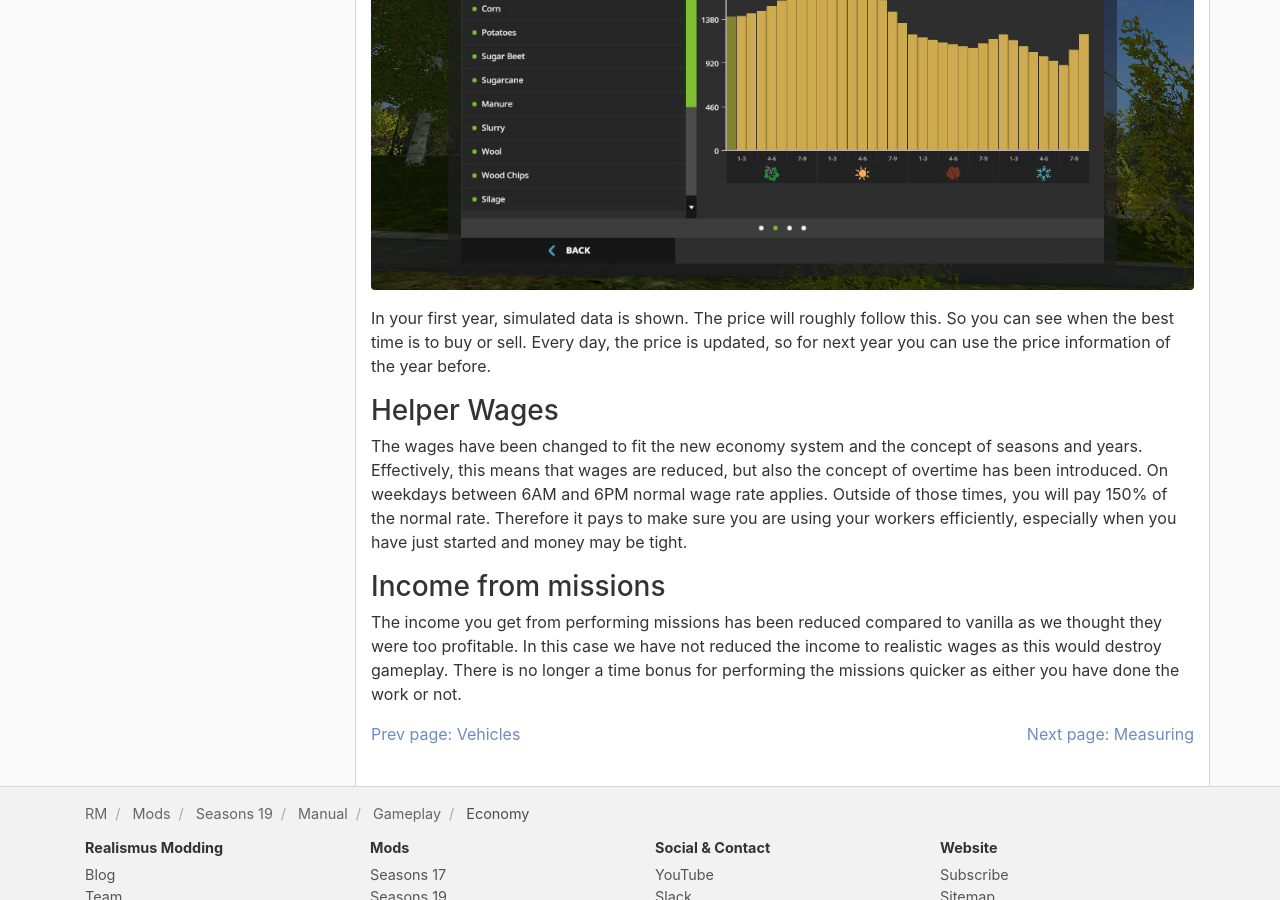
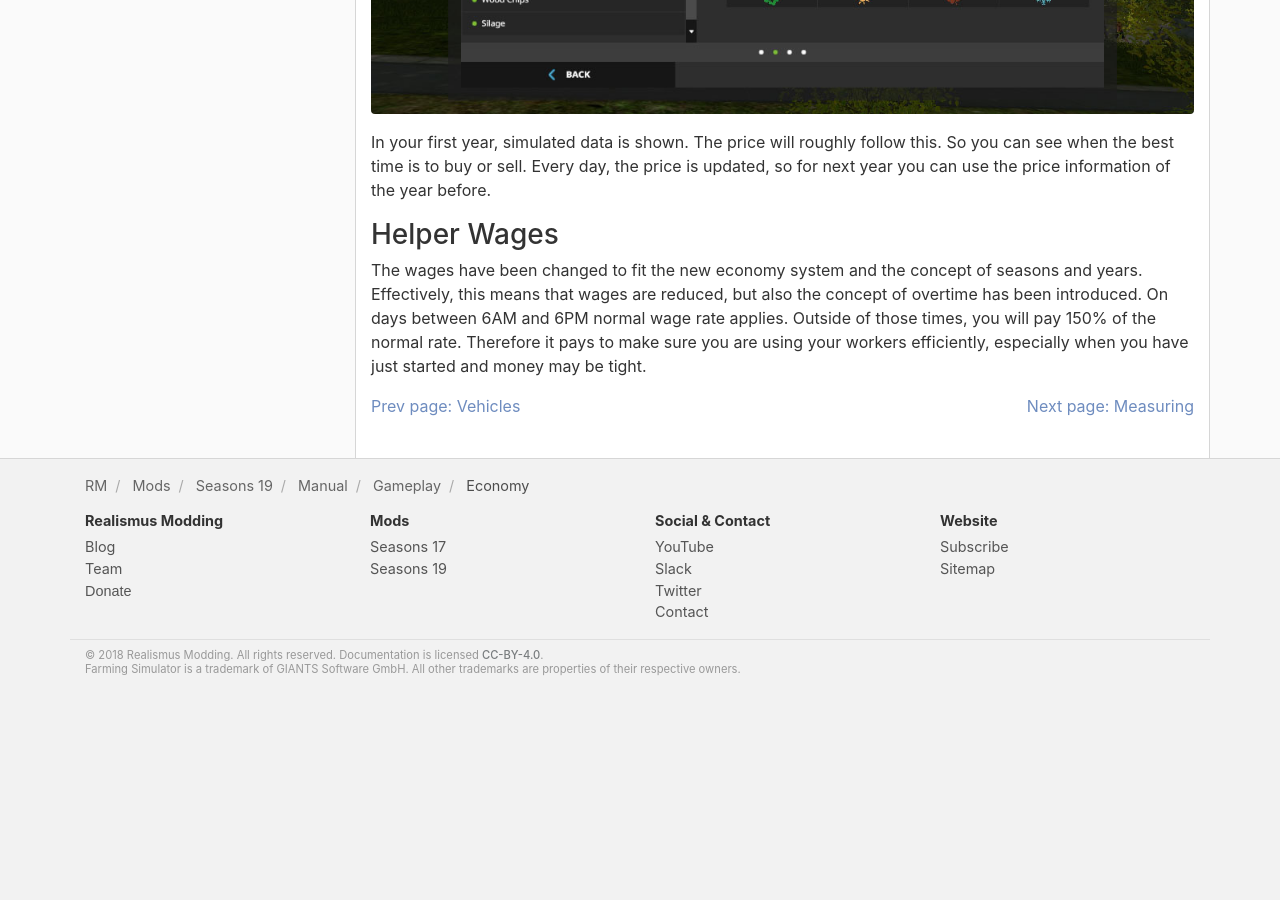
Before and after one commit to RealismusModding/realismusmodding.github.io, a Jekyll site: the page built from mods/seasons19/manual/gameplay/economy.md, in a window 1280 px wide and 900 px high, scrolled down 958 px. Built offline with Jekyll 4.4.1, drawn with Linux system fonts in a browser that asks for light colours; comment, search, counter and statistics services are not loaded; after the commit the page ends 1651 px from its top, so only the background shows below that; some of the changed text lies outside the part shown.

Commit message:
Update economy page

```diff
--- a/mods/seasons19/manual/gameplay/economy.md
+++ b/mods/seasons19/manual/gameplay/economy.md
@@ -11,11 +11,6 @@ permalink: /mods/seasons19/manual/gameplay/economy
 # Economy
 
 Seasons has a new rebalanced economy that feels more realistic and has a better connection with what is currently happening in your game.
-
-### Loans
-
-The arbitrary loan cap in the vanilla game has been removed and replaced with a loan cap based on your equity, which is the combined value of your land and placeable buildings. The new loan cap is 80% of that equity with a minimum of 300,000 and a maximum of 1,500,000. In addition, the interest payable on the loan has been increased and is adjusted to the year length.
-Be sure to pay off your loans as the interest rates are higher now.
 
 ### Prices
 
@@ -34,8 +29,4 @@ In your first year, simulated data is shown. The price will roughly follow this.
 
 ### Helper Wages
 
-The wages have been changed to fit the new economy system and the concept of seasons and years. Effectively, this means that wages are reduced, but also the concept of overtime has been introduced. On weekdays between 6AM and 6PM normal wage rate applies. Outside of those times, you will pay 150% of the normal rate. Therefore it pays to make sure you are using your workers efficiently, especially when you have just started and money may be tight.
-
-### Income from missions
-
-The income you get from performing missions has been reduced compared to vanilla as we thought they were too profitable. In this case we have not reduced the income to realistic wages as this would destroy gameplay. There is no longer a time bonus for performing the missions quicker as either you have done the work or not.
+The wages have been changed to fit the new economy system and the concept of seasons and years. Effectively, this means that wages are reduced, but also the concept of overtime has been introduced. On days between 6AM and 6PM normal wage rate applies. Outside of those times, you will pay 150% of the normal rate. Therefore it pays to make sure you are using your workers efficiently, especially when you have just started and money may be tight.
```
